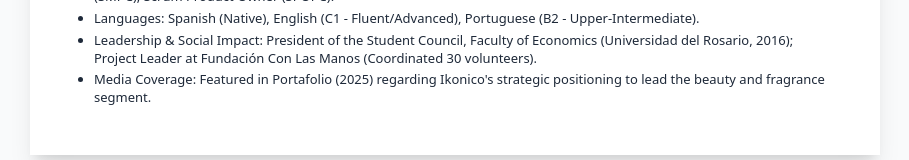
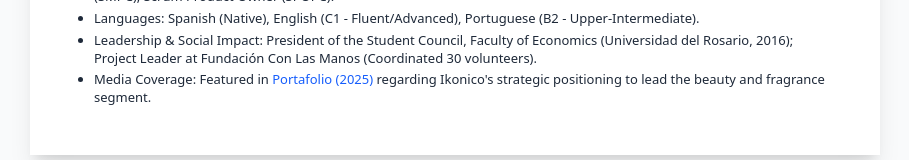
Before and after one commit to aangeldu25/CV-Designer, a React (Vite) app: page / in a window 1280 px wide. Shown: the part 2035-2195 px from the top of the page, without its empty margins (185-1094 px from the left). Built offline with nearby package versions, Linux system fonts and the light colour scheme.

Commit message:
fix(cv): Enable markdown rendering in summary
This change enables basic markdown rendering for the CV summary section. It supports bold, italics, and links, improving the presentation of CV content.

```diff
--- a/src/App.tsx
+++ b/src/App.tsx
@@ -123,7 +123,7 @@ const CV_DATA: CvData = {
     "Certifications: Generative AI Leader (Google), AI-Powered Performance Ads (Google), Google Analytics, Scrum Master (SMPC), Scrum Product Owner (SPOPC).",
     "Languages: Spanish (Native), English (C1 - Fluent/Advanced), Portuguese (B2 - Upper-Intermediate).",
     "Leadership & Social Impact: President of the Student Council, Faculty of Economics (Universidad del Rosario, 2016); Project Leader at Fundación Con Las Manos (Coordinated 30 volunteers).",
-    "Media Coverage: Featured in Portafolio (2025) regarding Ikonico's strategic positioning to lead the beauty and fragrance segment."
+    "Media Coverage: Featured in [Portafolio (2025)](https://www.portafolio.co/negocios/empresas/esta-empresa-apuesta-por-liderar-el-segmento-de-perfumes-y-belleza-625271) regarding Ikonico's strategic positioning to lead the beauty and fragrance segment."
   ]
 };
 
@@ -1229,9 +1229,14 @@ export default function App() {
                       rows={4}
                     />
                   ) : (
-                    <p className="text-[13px] text-justify text-gray-800 leading-snug">
-                      {currentCvData.summary}
-                    </p>
+                    <p
+                      className="text-[13px] text-justify text-gray-800 leading-snug"
+                      dangerouslySetInnerHTML={{ __html: currentCvData.summary
+                        .replace(/\*\*(.*?)\*\*/g, '<strong>$1</strong>')
+                        .replace(/\*(.*?)\*/g, '<em>$1</em>')
+                        .replace(/\[(.*?)\]\((.*?)\)/g, '<a href="$2" target="_blank" rel="noopener noreferrer" class="text-blue-600 hover:underline">$1</a>')
+                      }}
+                    />
                   )}
                 </section>
 
@@ -1303,7 +1308,13 @@ export default function App() {
                                 className="w-full bg-gray-50 border border-gray-200 rounded p-1 focus:ring-1 focus:ring-indigo-500 outline-none mt-1"
                                 rows={2}
                               />
-                            ) : bullet}
+                            ) : (
+                              <span dangerouslySetInnerHTML={{ __html: bullet
+                                .replace(/\*\*(.*?)\*\*/g, '<strong>$1</strong>')
+                                .replace(/\*(.*?)\*/g, '<em>$1</em>')
+                                .replace(/\[(.*?)\]\((.*?)\)/g, '<a href="$2" target="_blank" rel="noopener noreferrer" class="text-blue-600 hover:underline">$1</a>')
+                              }} />
+                            )}
                           </li>
                         ))}
                       </ul>
@@ -1353,7 +1364,12 @@ export default function App() {
                             rows={2}
                           />
                         ) : (
-                          <span dangerouslySetInnerHTML={{ __html: edu.replace(/\|/g, '<span class="text-gray-400 mx-1">|</span>').replace(/\*\*(.*?)\*\*/g, '<strong>$1</strong>').replace(/\*(.*?)\*/g, '<em>$1</em>') }} />
+                          <span dangerouslySetInnerHTML={{ __html: edu
+                            .replace(/\|/g, '<span class="text-gray-400 mx-1">|</span>')
+                            .replace(/\*\*(.*?)\*\*/g, '<strong>$1</strong>')
+                            .replace(/\*(.*?)\*/g, '<em>$1</em>')
+                            .replace(/\[(.*?)\]\((.*?)\)/g, '<a href="$2" target="_blank" rel="noopener noreferrer" class="text-blue-600 hover:underline">$1</a>')
+                          }} />
                         )}
                       </li>
                     ))}
@@ -1383,7 +1399,11 @@ export default function App() {
                             rows={2}
                           />
                         ) : (
-                          <span dangerouslySetInnerHTML={{ __html: cert.replace(/\*\*(.*?)\*\*/g, '<strong>$1</strong>').replace(/\*(.*?)\*/g, '<em>$1</em>') }} />
+                          <span dangerouslySetInnerHTML={{ __html: cert
+                            .replace(/\*\*(.*?)\*\*/g, '<strong>$1</strong>')
+                            .replace(/\*(.*?)\*/g, '<em>$1</em>')
+                            .replace(/\[(.*?)\]\((.*?)\)/g, '<a href="$2" target="_blank" rel="noopener noreferrer" class="text-blue-600 hover:underline">$1</a>')
+                          }} />
                         )}
                       </li>
                     ))}
```
